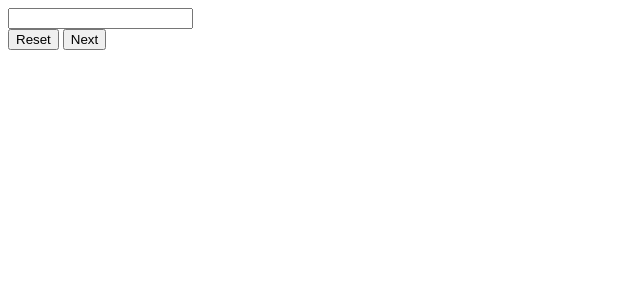
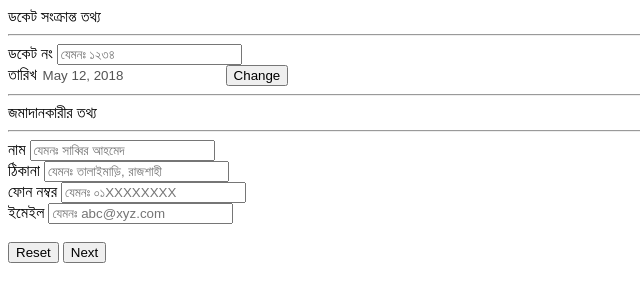
Before and after one commit to shahad-mahmud/ruet_esta, a PHP site: page /docket/addnew.php in a window 1280 px wide. Shown: the top 302 px of the page, without its empty margins (0-640 px from the left). Run offline with PHP 8.4, Linux system fonts and the light colour scheme; the visitor is signed in with stand-in values (Sample User, id 1).

Commit message:
docket entry form creating | upload secction not done

```diff
--- a/docket/addnew.php
+++ b/docket/addnew.php
@@ -17,11 +17,39 @@ else{
 <body>
 	<form action="" method="post">
 		<div id="first" style="display: block;">
-			<input type="text" name="test">
+
+			ডকেট সংক্রান্ত তথ্য
+			<hr>
+			<label for="file_id">ডকেট নং</label>
+			<input type="text" name="file_id" id="file_id" placeholder="যেমনঃ ১২৩৪"><br>
+			<div id="date_given" style="display: block;">
+				<label for="rcv_date">তারিখ</label>
+				<input type="text" name="rcv_date" id="rcv_date" value="<?php echo date("F j, Y"); ?>" disabled style= "background-color: inherit; border: none; outline: none;">
+				<button type="button" name="change_date" onclick="getdate()">Change</button><br>
+			</div>
+			<div id="get_date" style="display: none;">
+				<label for="rcv_date">তারিখ</label>
+				<input type="date" name="rcv_date" id="rcv_date">
+				<button type="button" name="show_date" onclick="showdate()">Cancel</button><br>
+			</div>
+			<hr>
+			জমাদানকারীর তথ্য
+			<hr>
+			<label for="depo_name">নাম</label>
+			<input type="text" name="depo_name" id="depo_name" placeholder="যেমনঃ সাব্বির আহমেদ"><br>
+
+			<label for="depo_address">ঠিকানা</label>
+			<input type="text" name="depo_address" id="depo_address" placeholder="যেমনঃ তালাইমাড়ি, রাজশাহী"><br>
+
+			<label for="depo_no">ফোন নম্বর</label>
+			<input type="text" name="depo_no" id="depo_no" placeholder="যেমনঃ ০১XXXXXXXX"><br>
+
+			<label for="depo_email">ইমেইল</label>
+			<input type="text" name="depo_email" id="depo_email" placeholder="যেমনঃ abc@xyz.com"><br>
+
 			<br>
 			<button type="reset">Reset</button>
 			<button type="button" onclick="secondsection()">Next</button>
-
 		</div>
 
 		<div id="second" style="display: none;">
@@ -46,6 +74,24 @@ else{
 			second.style.display = "none";						//display second section
 		}
 
+		function getdate() {
+			var date_given	= document.getElementById("date_given");		//get date_given section
+			var get_date 	= document.getElementById("get_date");	//get get_date section
+
+			date_given.style.display = "none";						//don't display first section
+			get_date.style.display = "block";						//display second section
+		}
+
+		function showdate() {
+			var date_given	= document.getElementById("date_given");		//get date_given section
+			var get_date 	= document.getElementById("get_date");	//get get_date section
+
+			date_given.style.display = "block";						//don't display first section
+			get_date.style.display = "none";						//display second section
+
+			get_date.value 	=	date_given.value;
+		}
+
 	</script>
 </body>
 </html>
```
